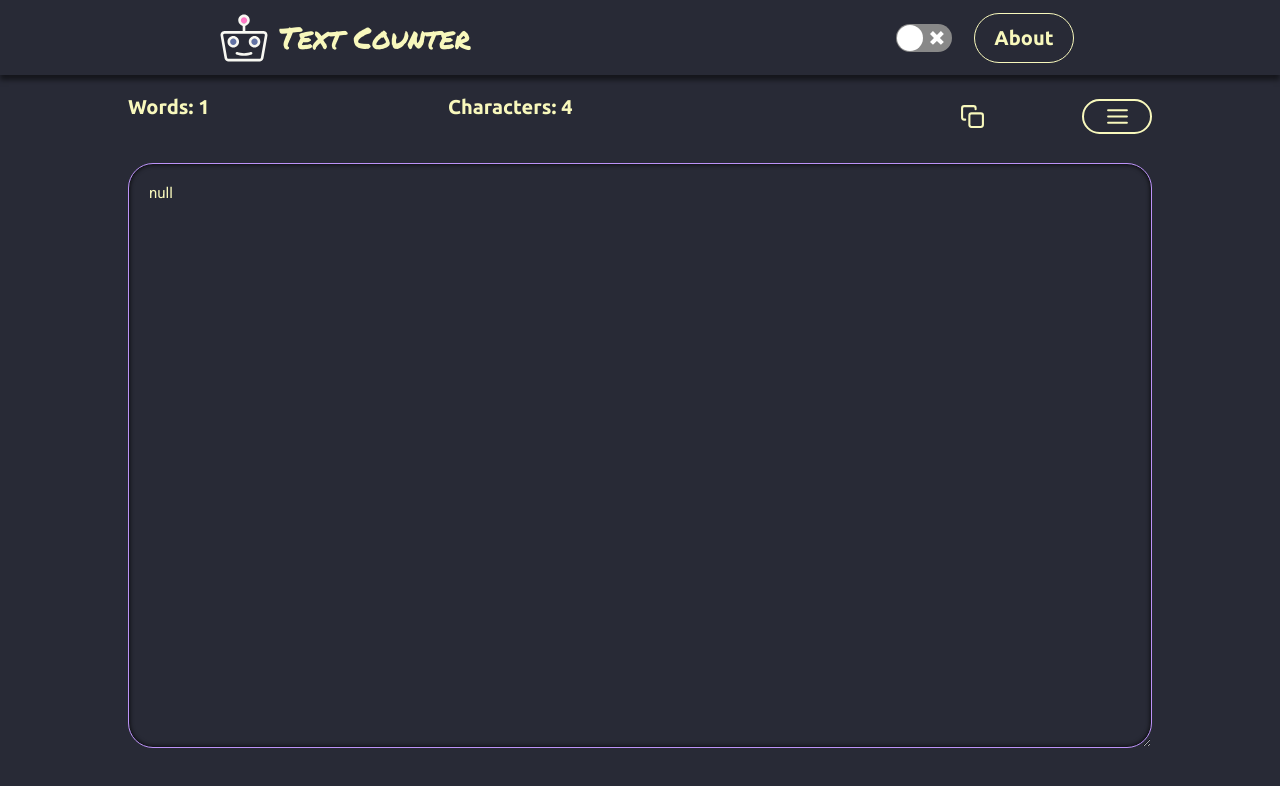
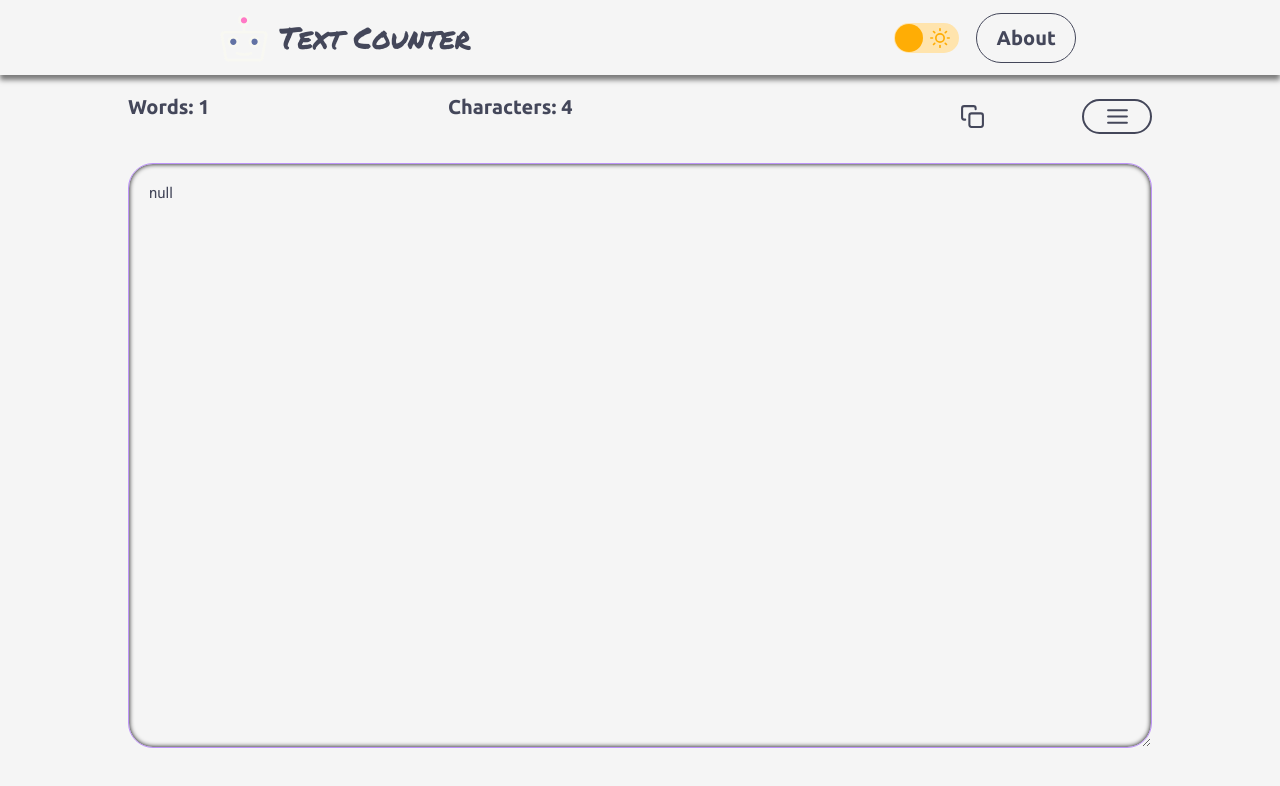
Before and after one commit to iago-mendes/old-textcounter, a React (Create React App) app: page / in a window 1280 px wide. Shown: the top 786 px of the page. Built offline with nearby package versions, Linux system fonts and the light colour scheme.

Commit message:
improve theme management

```diff
--- a/src/components/MenuTabs/index.tsx
+++ b/src/components/MenuTabs/index.tsx
@@ -1,14 +1,37 @@
-import React, { useState, ChangeEvent } from 'react'
+import React, { useEffect, useState } from 'react'
 import {Link} from 'react-router-dom'
 import Switch from 'react-switch'
+import { FiSun, FiMoon } from 'react-icons/fi'
 
 import logoDark from '../../assets/logo-dark.svg'
 
 import './styles.css'
+import changeTheme from '../../utils/changeTheme'
 
 function MenuTabs()
 {
     const [isDark, setIsDark] = useState(false)
+
+    useEffect(() =>
+    {
+        const theme = localStorage.getItem('@text-counter/theme')
+        if (theme === 'dark')
+        {
+            changeTheme('dark')
+            setIsDark(true)
+        }
+        else if (theme === 'light')
+        {
+            changeTheme('light')
+            setIsDark(false)
+        }
+        else
+        {
+            localStorage.setItem('@text-counter/theme', 'light')
+            changeTheme('light')
+            setIsDark(false)
+        }
+    }, [])
 
     async function handleChangeTheme()
     {
@@ -17,23 +40,13 @@ function MenuTabs()
         if (!isDark) // dark theme
         {
             localStorage.setItem('@text-counter/theme', 'dark')
-            document.documentElement.style.setProperty('--primary', '#282a36')
-            document.documentElement.style.setProperty('--secondary', '#44475a')
-            document.documentElement.style.setProperty('--secondary-strong', '#6272a4')
-            document.documentElement.style.setProperty('--text', '#f8f8f2')
-            document.documentElement.style.setProperty('--textarea', '#bd93f9')
-            document.documentElement.style.setProperty('--textarea-focus', '#ff79c6')
+            changeTheme('dark')
         }
 
         if (isDark) // light theme
         {
             localStorage.setItem('@text-counter/theme', 'light')
-            document.documentElement.style.setProperty('--primary', '#f5f5f5')
-            document.documentElement.style.setProperty('--secondary', '#44475a')
-            document.documentElement.style.setProperty('--secondary-strong', '#6272a4')
-            document.documentElement.style.setProperty('--text', '#44475a')
-            document.documentElement.style.setProperty('--textarea', '#bd93f9')
-            document.documentElement.style.setProperty('--textarea-focus', '#ff79c6')
+            changeTheme('light')
         }
     }
 
@@ -47,6 +60,14 @@ function MenuTabs()
                 <Switch
                     checked={isDark}
                     onChange={handleChangeTheme}
+                    offColor="#ffe4ad"
+                    offHandleColor="#ffad05"
+                    uncheckedIcon={<div style={{color: "#ffad05"}} className="themeIcon"><FiSun/></div>}
+                    onColor="#44475a"
+                    onHandleColor="#6272a4"
+                    checkedIcon={<div style={{color: "#6272a4"}} className="themeIcon"><FiMoon/></div>}
+                    height={30}
+                    width={65}
                 />
                 <Link to="/about" className="about">
                     <span>About</span>
--- a/src/components/MenuTabs/styles.css
+++ b/src/components/MenuTabs/styles.css
@@ -46,6 +46,19 @@
     width: 20rem;
 }
 
+#tabsContainer .buttons .themeIcon
+{
+    height: 100%;
+    width: 100%;
+
+    display: flex;
+    align-items: center;
+    justify-content: center;
+
+    font-size: 2rem;
+}
+
+
 #tabsContainer .buttons .about
 {
     width: 10rem;
--- /dev/null
+++ b/src/utils/changeTheme.ts
@@ -0,0 +1,21 @@
+export default function changeTheme(theme: string)
+{
+    if (theme === 'dark')
+    {
+        document.documentElement.style.setProperty('--primary', '#282a36')
+        document.documentElement.style.setProperty('--secondary', '#44475a')
+        document.documentElement.style.setProperty('--secondary-strong', '#6272a4')
+        document.documentElement.style.setProperty('--text', '#f8f8f2')
+        document.documentElement.style.setProperty('--textarea', '#bd93f9')
+        document.documentElement.style.setProperty('--textarea-focus', '#ff79c6')
+    }
+    else if (theme === 'light')
+    {
+        document.documentElement.style.setProperty('--primary', '#f5f5f5')
+        document.documentElement.style.setProperty('--secondary', '#ffe4ad')
+        document.documentElement.style.setProperty('--secondary-strong', '#ffad05')
+        document.documentElement.style.setProperty('--text', '#44475a')
+        document.documentElement.style.setProperty('--textarea', '#bd93f9')
+        document.documentElement.style.setProperty('--textarea-focus', '#ff79c6')
+    }
+}
```
